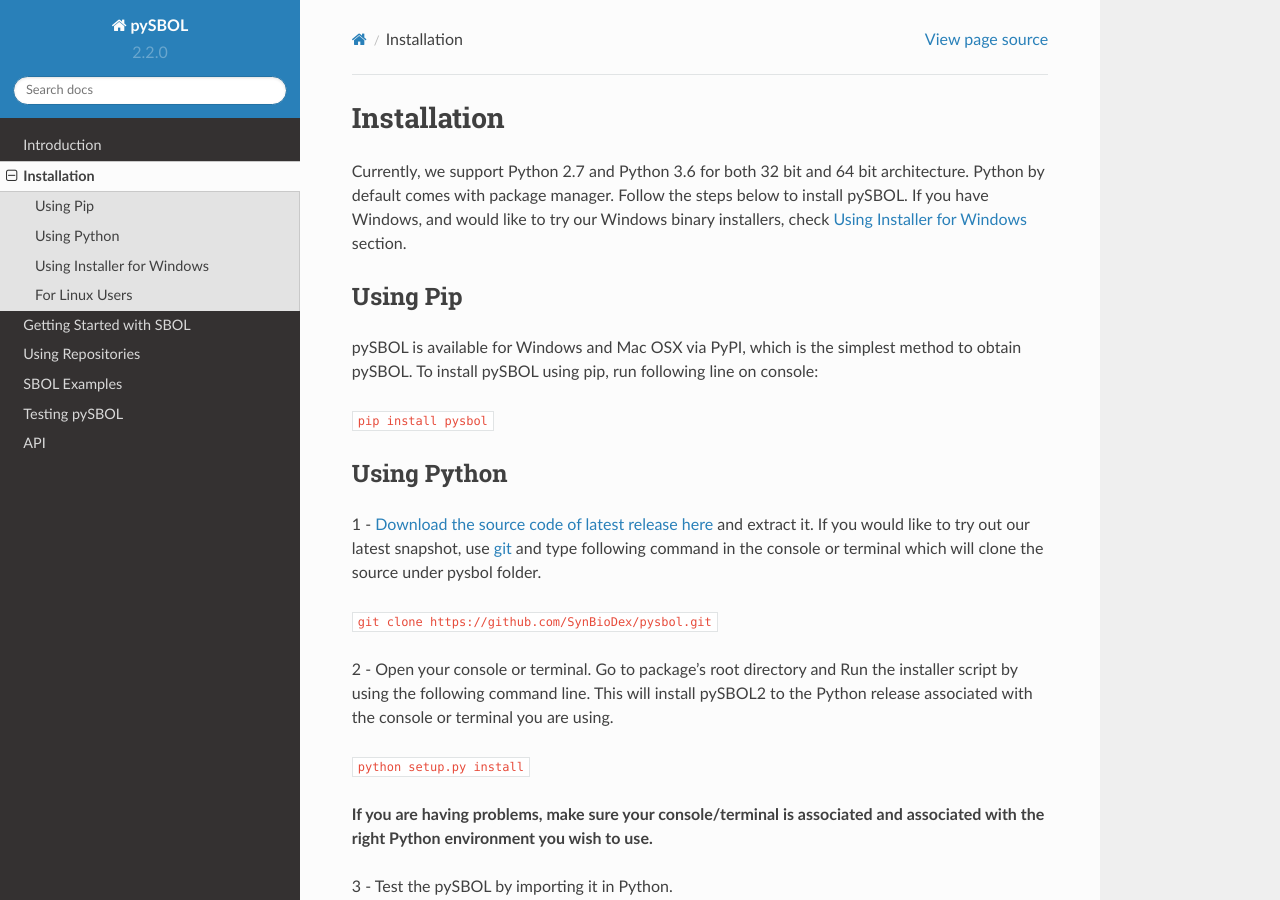
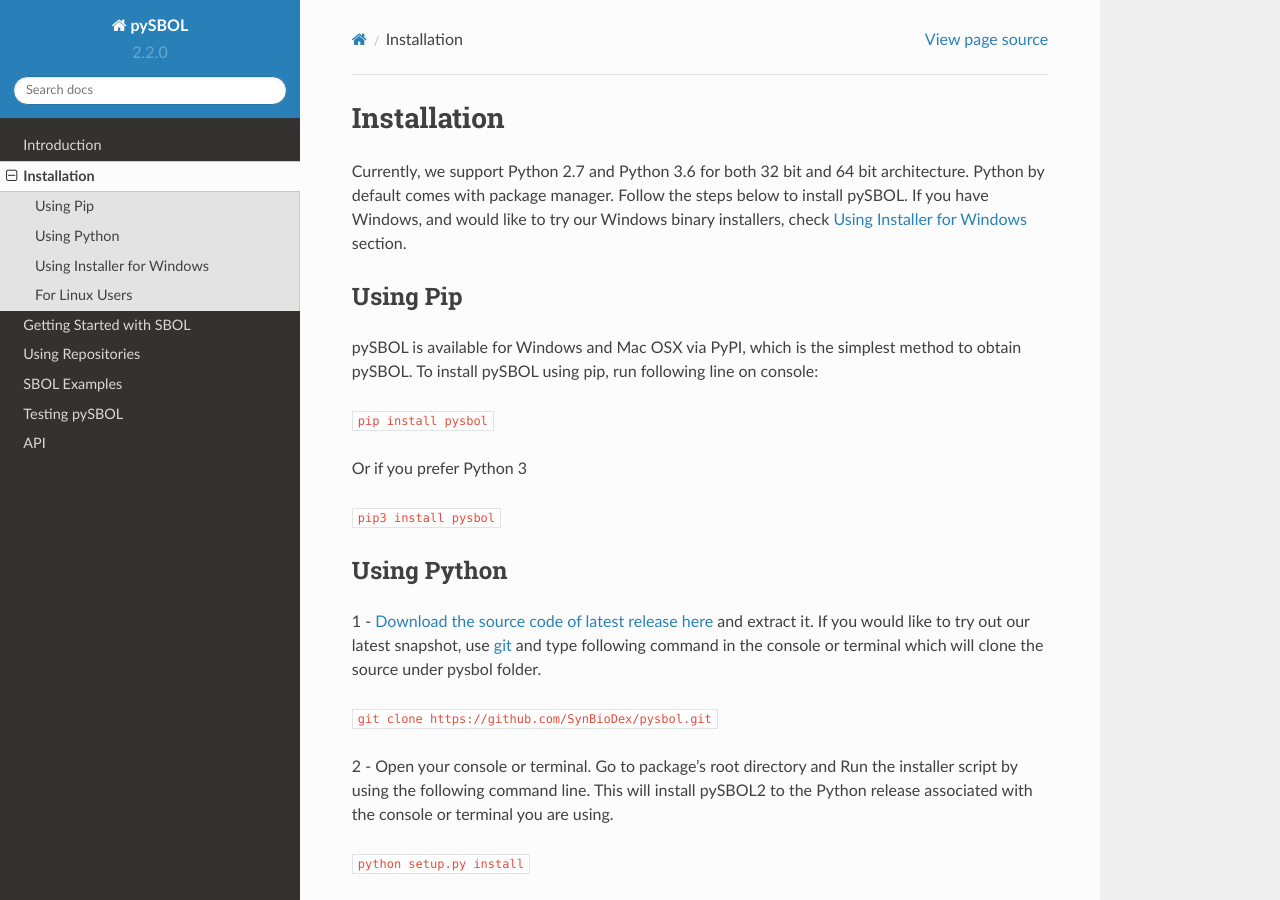
Before and after one commit to SynBioDex/pySBOL, a Sphinx documentation site: the page built from docs/installation.rst, in a window 1280 px wide and 900 px high. Built offline with Sphinx 7.4.7 and the Read the Docs theme 2.0.0, drawn with Linux system fonts in a browser that asks for light colours.

Commit message:
Added pip instructions for Python 3

```diff
--- a/docs/installation.rst
+++ b/docs/installation.rst
@@ -12,6 +12,10 @@
 To install pySBOL using pip, run following line on console:
 
 ``pip install pysbol``
+
+Or if you prefer Python 3
+
+``pip3 install pysbol``
 
 ----------------------
 Using Python
```
